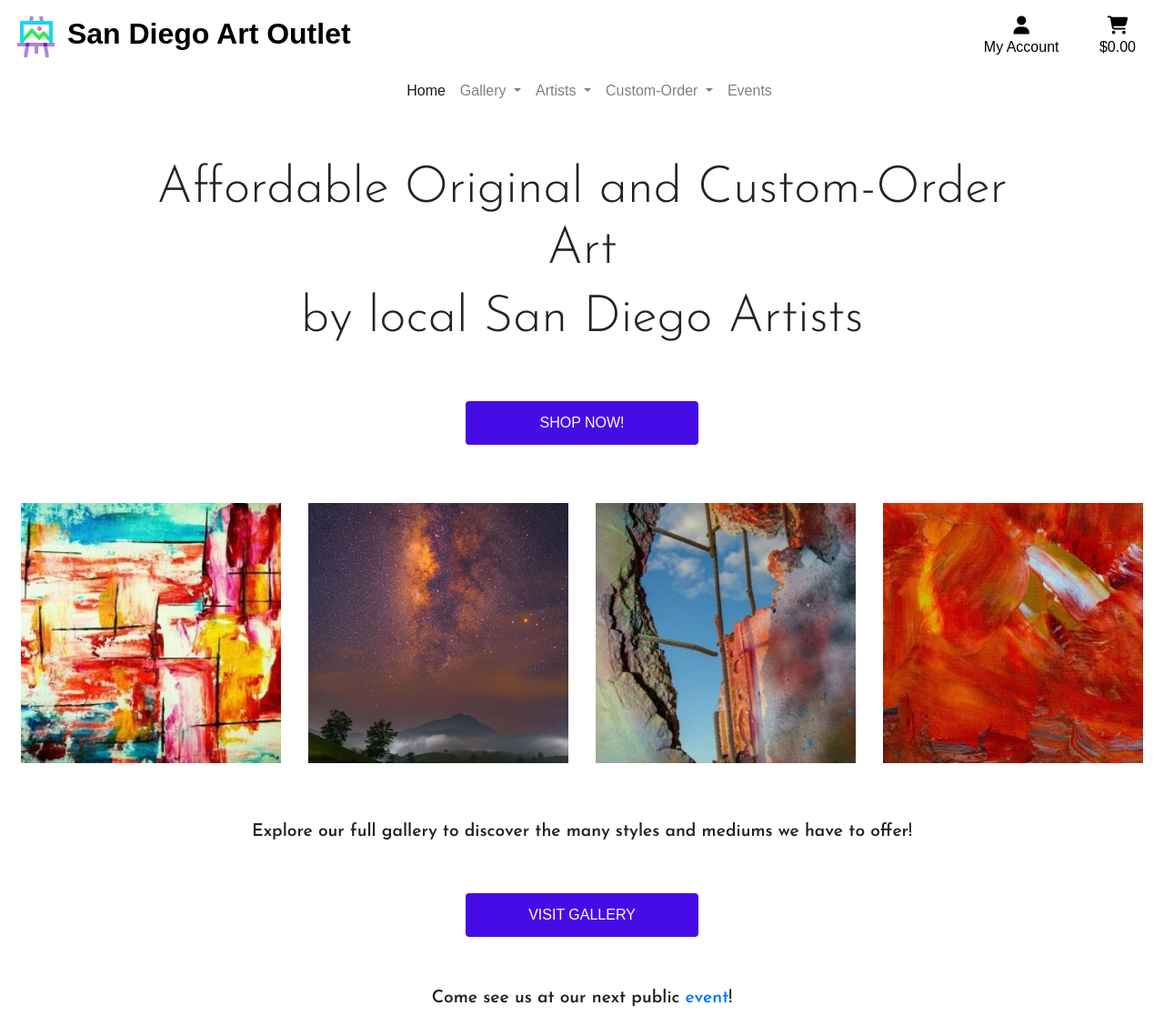
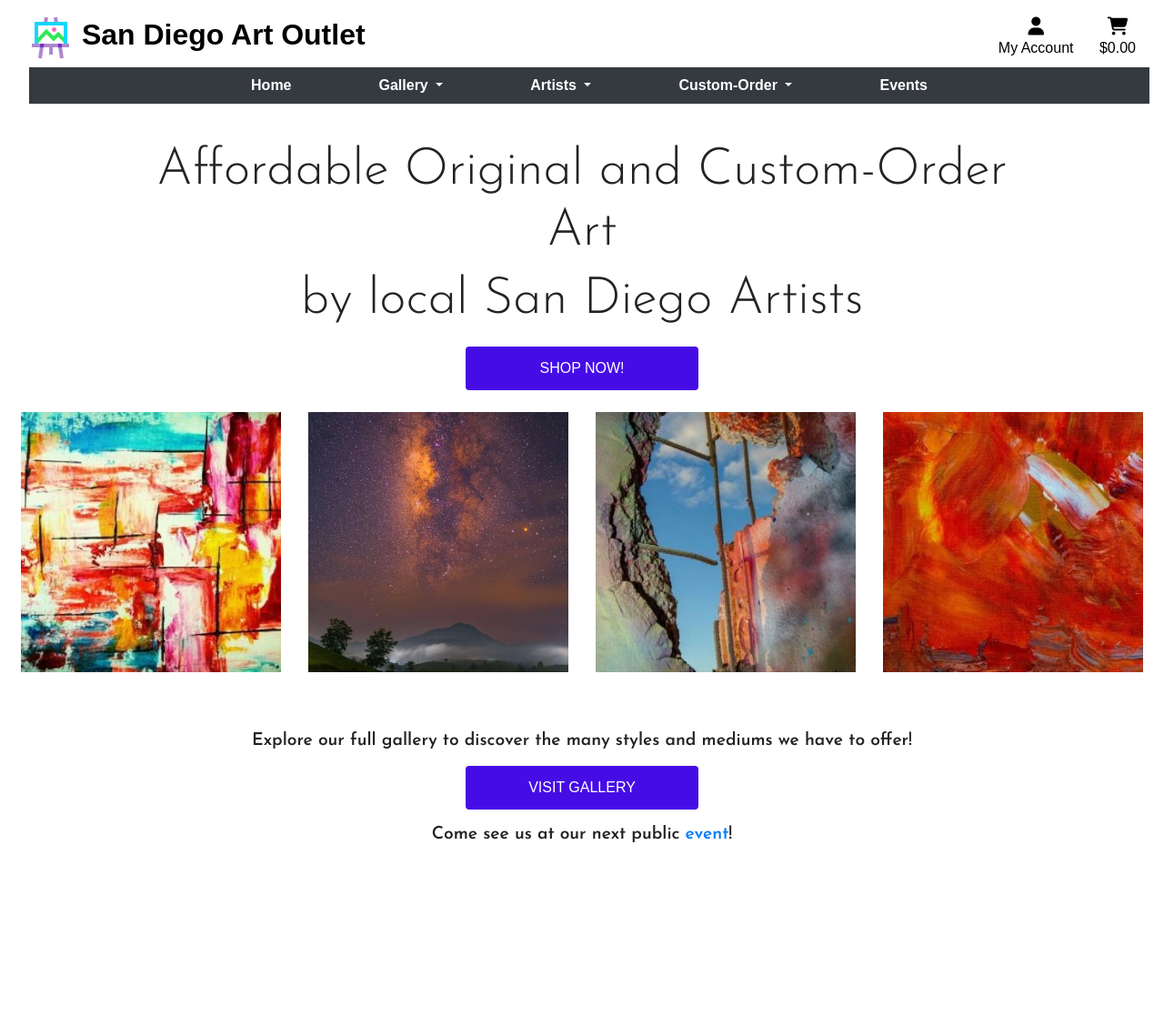
Before and after one commit to ChristineEC/sd_art_outlet, a Django app: page / in a window 1280 px wide. Shown: the whole page at 91% size. After the commit the page ends 926 px from the top, so only its background shows below. Run offline with Django 4.2, Linux system fonts and the light colour scheme; some libraries are stand-ins or nearby versions; some web fonts are replaced.

Commit message:
Style navbar for large screens

```diff
--- a/home/templates/home/index.html
+++ b/home/templates/home/index.html
@@ -8,9 +8,7 @@
                 <h1 class="josefin-sans display-4">
                     Affordable Original and Custom-Order Art
                 </h1>
-                <h2 class="josefin-sans display-4">
-                    by local San Diego Artists
-                </h2>
+                <h2 class="josefin-sans display-4">by local San Diego Artists</h2>
             </div>
         </div>
     </div>
@@ -20,7 +18,7 @@
 <main>
     <div class="container-fluid">
         <div class="row">
-            <div class="col d-flex justify-content-center"><button class="btn shop-now-button btn-large my-5" href="#">Shop Now!</button></div>
+            <div class="col d-flex justify-content-center"><button class="btn shop-now-button btn-large my-2" href="#">Shop Now!</button></div>
         </div>
         <div class="row my-2 px-2">
             <div class="col-12 col-md-6 col-xl-3 my-1 d-flex justify-content-center">
@@ -47,7 +45,7 @@
         </div>
         <div class="row">
             <div class="col-12 d-flex justify-content-center">
-                <button class="btn shop-now-button btn-large my-5 mx-auto" href="#" aria-label="link to shop all available art">
+                <button class="btn shop-now-button btn-large my-2 mx-auto" href="#" aria-label="link to shop all available art">
                     Visit Gallery</button>
             </div>
         </div>
--- a/static/css/base.css
+++ b/static/css/base.css
@@ -9,7 +9,6 @@ body {
     font-weight: 400;
     font-style: normal;
 }
-
 
 /* Fonts */
 
@@ -90,6 +89,14 @@ h1, h2, h3 {
     border: 1px solid black !important;
 }
 
+.bg-black {
+    background: #000 !important;
+}
+
+.text-white {
+    color: white !important;
+}
+
 /* --Media Queries-- */
 @media (max-width: 992px) {
     .header-container {
@@ -109,9 +116,10 @@ h1, h2, h3 {
         top: 0;
         right: 0;
         left: 0;
+        z-index: 999;
     }
     .header-container {
-        padding-top: 175px;
+        padding-top: 155px;
     }
     .josephine-sans-subheader {
         padding-top: 5rem;
--- a/templates/base.html
+++ b/templates/base.html
@@ -37,19 +37,19 @@
 
   <body>
     <header class="container-fluid fixed-top mb-2">
-      <div id=topnav class="row bg-white pt-lg-2 d-none d-lg-flex">
-        <div class="col-12 col-md-6 my-auto py-1 py-md-0 text-lg-left">
-          <a href="{% url 'home' %}" class="'nav-link main-logo-link">
+      <div id="topnav" class="row bg-white pt-lg-2 d-none d-lg-flex">
+        <div class="col-12 col-md-6 my-auto py-1 py-lg-0 text-center text-lg-left">
+          <a href="{% url 'home' %}" class="nav-link main-logo-link">
             <h1 class="logo-font text-black my-0">
               <img src="{% static 'images/sd_art_logo.png'%}" alt="san_diego_art_outlet_logo" class="inline-block">
               <strong>San Diego Art Outlet</strong>
             </h1>
           </a>
         </div>
-        <div class="col-12 col-md-6 my-auto py-1 py-md-0 text-lg-center">
+        <div class="col-12 col-md-6 my-auto py-1 py-lg-0 text-lg-center">
           <ul class="list-inline list-unstyled text-center text-lg-right my-0">
             <li class="list-inline-item dropdown">
-              <a class="text-black nav-link" href="#" id="user-options" data-toggle="dropdown" aria-haspopup="true" aria-explanded="false">
+              <a class="text-black fontnav-link" href="#" id="user-options" data-toggle="dropdown" aria-haspopup="true" aria-explanded="false">
                 <div class="text-center">
                   <div><i class="fas fa-user fa-lg"></i></div>
                   <p class="my-0">My Account</p>
@@ -86,7 +86,7 @@
         </div>
       </div>
       <div class="row justify-content-center">
-        <nav class="navbar navbar-expand-lg navbar-light w-100">
+        <nav class="navbar navbar-expand-lg navbar-light w-100 py-0">
           <button class="navbar-toggler" type="button" data-toggle="collapse" data-target="#main-nav" aria-controls="main-nav" aria-expanded="false" aria-label="Toggle navigation">
             <span class="navbar-toggler-icon"></span>
           </button>
--- a/templates/includes/main-nav.html
+++ b/templates/includes/main-nav.html
@@ -1,10 +1,10 @@
- <div class="collapse navbar-collapse" id="main-nav">
-    <ul class="navbar-nav mx-auto">
+ <div class="collapse navbar-collapse navbar-dark bg-dark" id="main-nav">
+    <ul class="navbar-nav mx-auto py-0">
       <li class="nav-item active">
-        <a class="nav-link" href="#" id="home-link">Home <span class="sr-only">(current)</span></a>
+        <a class="nav-link font-weight-bold text-white px-5" href="#" id="home-link">Home <span class="sr-only">(current)</span></a>
       </li>
       <li class="nav-item dropdown">
-        <a class="nav-link dropdown-toggle" href="#" id="gallery-link" role="button" data-toggle="dropdown" aria-haspopup="true" aria-expanded="false">
+        <a class="nav-link dropdown-toggle font-weight-bold text-white px-5" href="#" id="gallery-link" role="button" data-toggle="dropdown" aria-haspopup="true" aria-expanded="false">
           Gallery
         </a>
         <div class="dropdown-menu">
@@ -16,16 +16,16 @@
         </div>
       </li>
       <li class="nav-item dropdown">
-        <a class="nav-link dropdown-toggle" href="#" id="artists-link" role="button" data-toggle="dropdown" aria-haspopup="true" aria-expanded="false">
+        <a class="nav-link dropdown-toggle font-weight-bold text-white px-5" href="#" id="artists-link" role="button" data-toggle="dropdown" aria-haspopup="true" aria-expanded="false">
           Artists
         </a>
         <div class="dropdown-menu">
           <!--artists to be looped through here and a tags added dynamically -->
-          <a class="dropdown-item" href="#">Artist's Name here</a>
+          <a class="dropdown-item font-weight-bold" href="#">Artist's Name here</a>
         </div>
       </li>
       <li class="nav-item dropdown">
-        <a class="nav-link dropdown-toggle" href="#" id="custom-order-link" role="button" data-toggle="dropdown" aria-haspopup="true" aria-expanded="false">
+        <a class="nav-link dropdown-toggle font-weight-bold text-white px-5" href="#" id="custom-order-link" role="button" data-toggle="dropdown" aria-haspopup="true" aria-expanded="false">
           Custom-Order
         </a>
         <div class="dropdown-menu">
@@ -35,7 +35,7 @@
         </div>
       </li>
       <li class="nav-item">
-        <a class="nav-link" href="#" id="events-link" role="button">
+        <a class="nav-link font-weight-bold text-white px-5" href="#" id="events-link" role="button">
           Events
         </a>
       </li>
```
